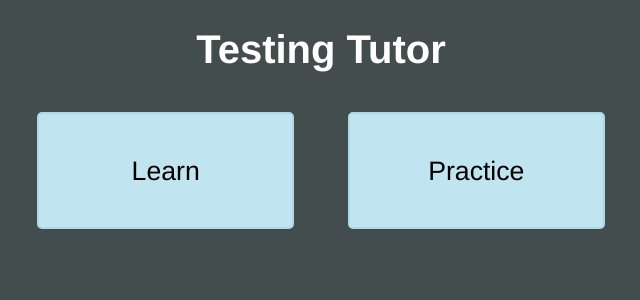
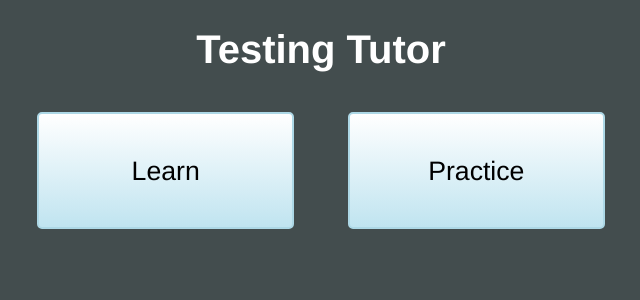
Before and after one commit to Alec-Phillips/Comps-Project, a React (Create React App) app in the folder project-code/: page / in a window 1280 px wide. Shown: the top 300 px of the page, without its empty margins (319-959 px from the left). Built offline with nearby package versions, Linux system fonts and the light colour scheme.

Commit message:
re-style option buttons
use linear gradient to improve style and
add check mark to completed problems

```diff
--- a/project-code/src/ContentOptionButton.js
+++ b/project-code/src/ContentOptionButton.js
@@ -1,16 +1,34 @@
 import styled from 'styled-components';
 
 import lockImg from './lock-image.png';
+import checkImg from './check-mark-image.png';
 
 const StyledOption = styled.div`
-  background: transparent;
-  background-color: ${props => props.completed ? 'lightgreen' : props.active ? 'rgb(192, 228, 240)' : 'rgb(192, 228, 240)'};
+  // background: transparent;
+  background: linear-gradient(
+    to bottom,
+    white,
+    rgba(192, 228, 240, 1)
+  );
+  // background-color: ${props => props.completed ? 'lightgreen' : props.active ? 'rgb(192, 228, 240)' : 'rgb(192, 228, 240)'};
   ${
     props => props.locked ? `
     background-image: url(${lockImg});
     opacity: .3;
     ` : null
   }
+  ${
+    props => props.completed ? `
+    background-image: linear-gradient(
+      to bottom,
+      rgba(192, 228, 240, 0.1),
+      rgba(192, 228, 240, 1)
+    ), url(${checkImg});
+    // opacity: 1;
+    // background-color: rgb(192, 228, 240);
+    ` : null
+  }
+
   // background-image: url(${lockImg});
   transform: ${props => props.active ? 'scale(1.2)' : 'scale(1)'};
   border-radius: 5px;
--- a/project-code/src/OptionButton.js
+++ b/project-code/src/OptionButton.js
@@ -2,7 +2,12 @@ import { useState } from 'react';
 import styled from 'styled-components';
 
 const StyledOption = styled.div`
-    background: transparent;
+    // background: transparent;
+    background: linear-gradient(
+      to bottom,
+      white,
+      rgba(192, 228, 240, 1)
+    );
     background-color: ${props => props.active ? 'rgb(192, 228, 240)' : 'rgb(192, 228, 240)'};
     transform: ${props => props.active ? 'scale(1.1)' : 'scale(1)'};
     border-radius: 5px;
```
Also changed, not shown: project-code/src/App.css (+11 -0 lines), project-code/src/check-mark-image.png (added).
